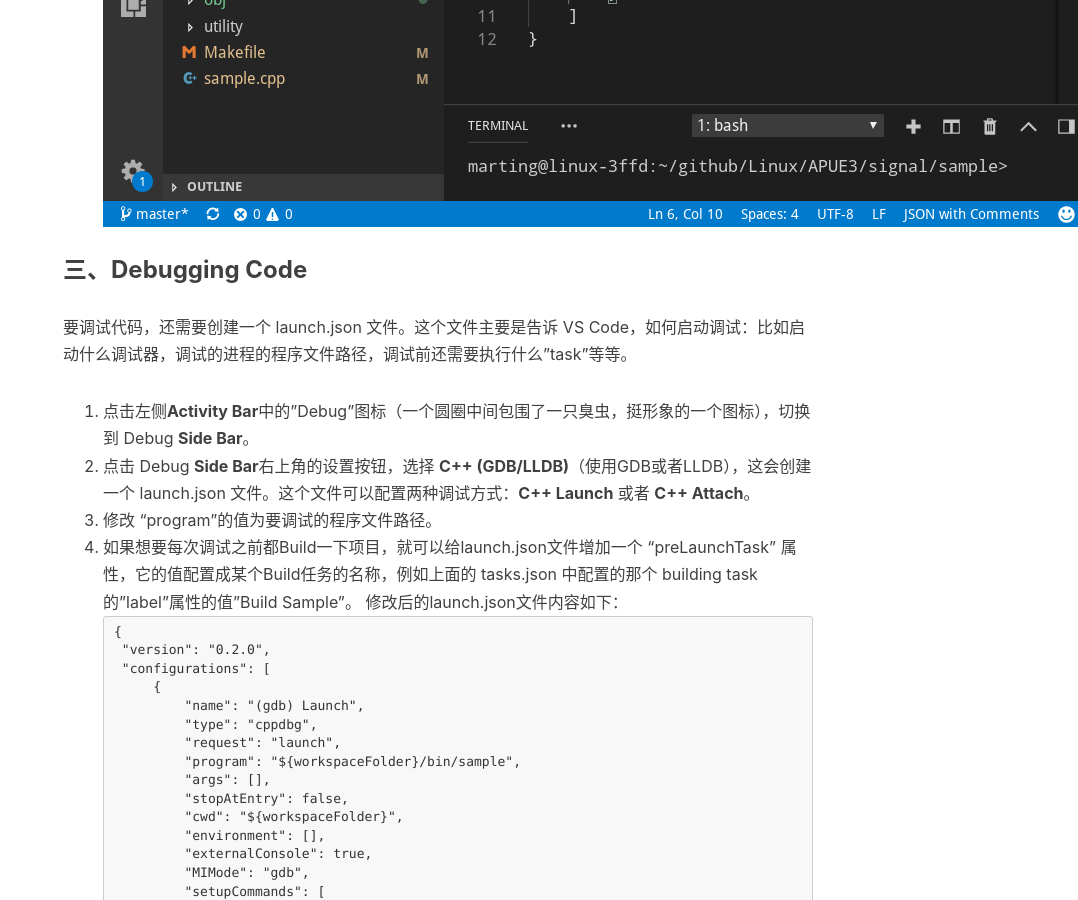
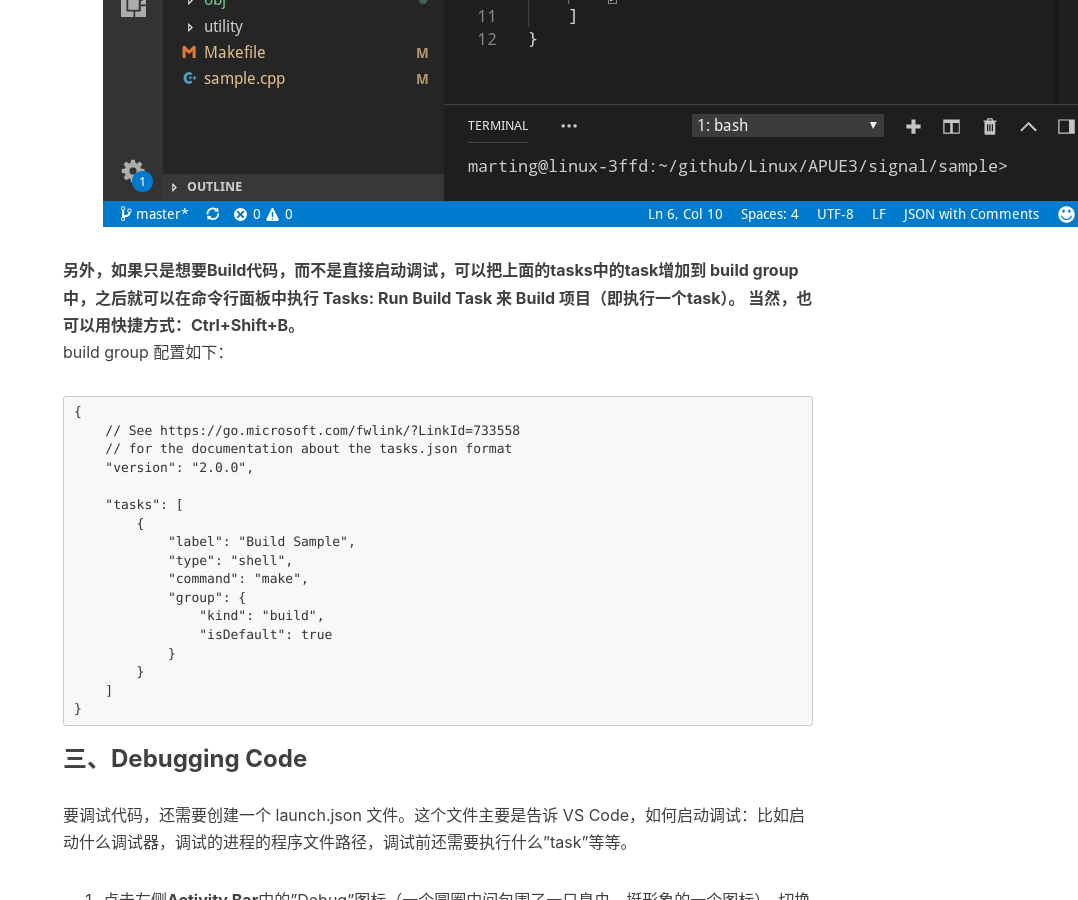
Before and after one commit to ttyrion/ttyrion.github.io, a Jekyll site: the page built from _posts/2018-09-09-【Linux】Debug with VS Code.md, in a window 1280 px wide and 900 px high, scrolled down 3030 px. Shown: the whole window, without its empty margins (202-1280 px from the left). Built offline with Jekyll 4.4.1, drawn with Linux system fonts in a browser that asks for light colours; nearby versions of some CDN libraries; comment, search, counter and statistics services are not loaded.

Commit message:
build group

````diff
--- a/_posts/2018-09-09-【Linux】Debug with VS Code.md
+++ b/_posts/2018-09-09-【Linux】Debug with VS Code.md
@@ -66,6 +66,28 @@ VS Code 通过一个 tasks.json 文件来 build 项目代码。创建 tasks.json
 Build Code 这一步结果如下图：
 ![Build Code](https://raw.githubusercontent.com/ttyrion/ttyrion.github.io/master/image/linux/vscode/tasks.png)
 
+**另外，如果只是想要Build代码，而不是直接启动调试，可以把上面的tasks中的task增加到 build group 中，之后就可以在命令行面板中执行 Tasks: Run Build Task 来 Build 项目（即执行一个task）。
+当然，也可以用快捷方式：Ctrl+Shift+B。**
+build group 配置如下：
+```JavaScript
+{
+    // See https://go.microsoft.com/fwlink/?LinkId=733558
+    // for the documentation about the tasks.json format
+    "version": "2.0.0",
+
+    "tasks": [
+        {
+            "label": "Build Sample",
+            "type": "shell",
+            "command": "make",
+            "group": {
+                "kind": "build",
+                "isDefault": true
+            }
+        }
+    ]
+}
+```
 
 ### 三、Debugging Code
 要调试代码，还需要创建一个 launch.json 文件。这个文件主要是告诉 VS Code，如何启动调试：比如启动什么调试器，调试的进程的程序文件路径，调试前还需要执行什么"task"等等。
````
